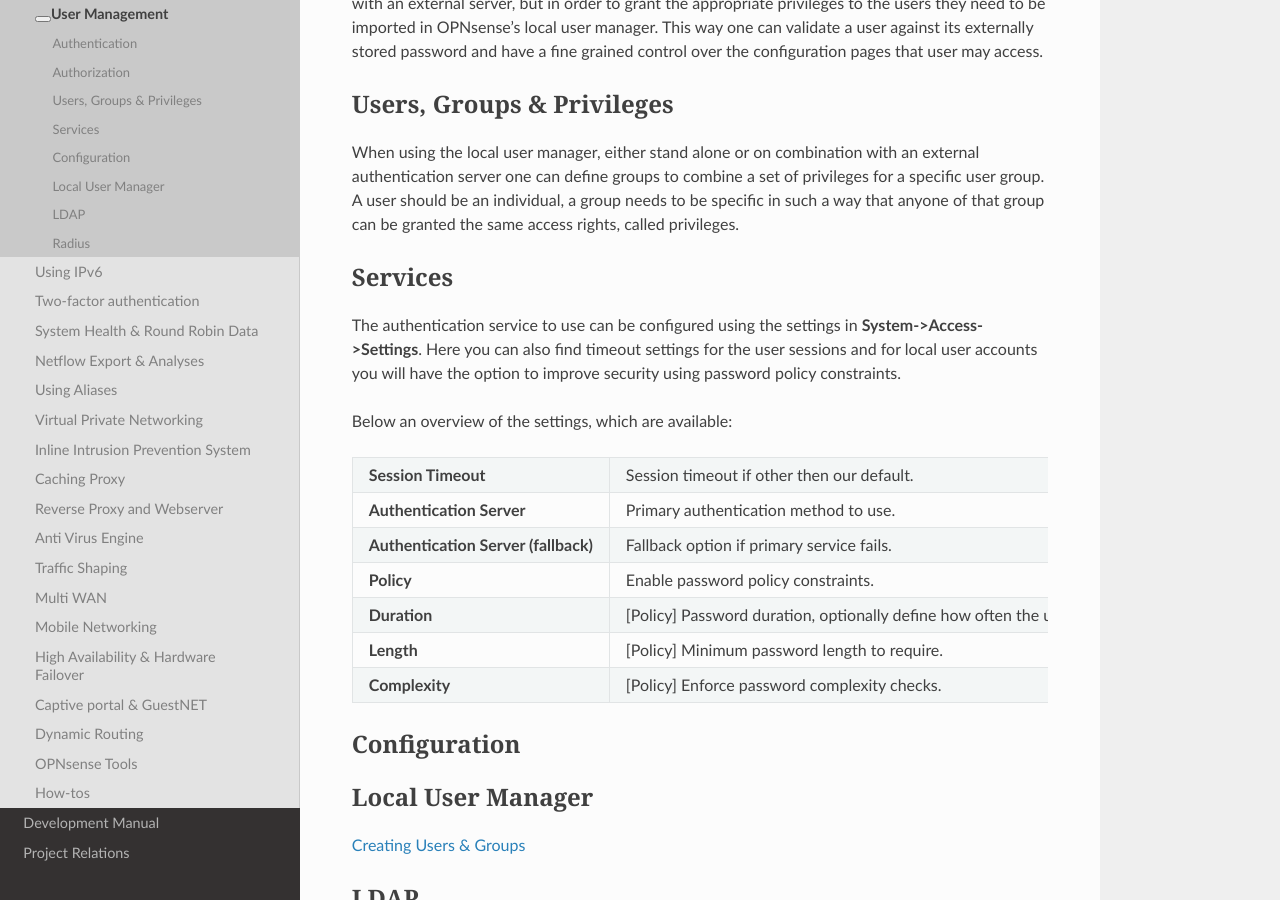
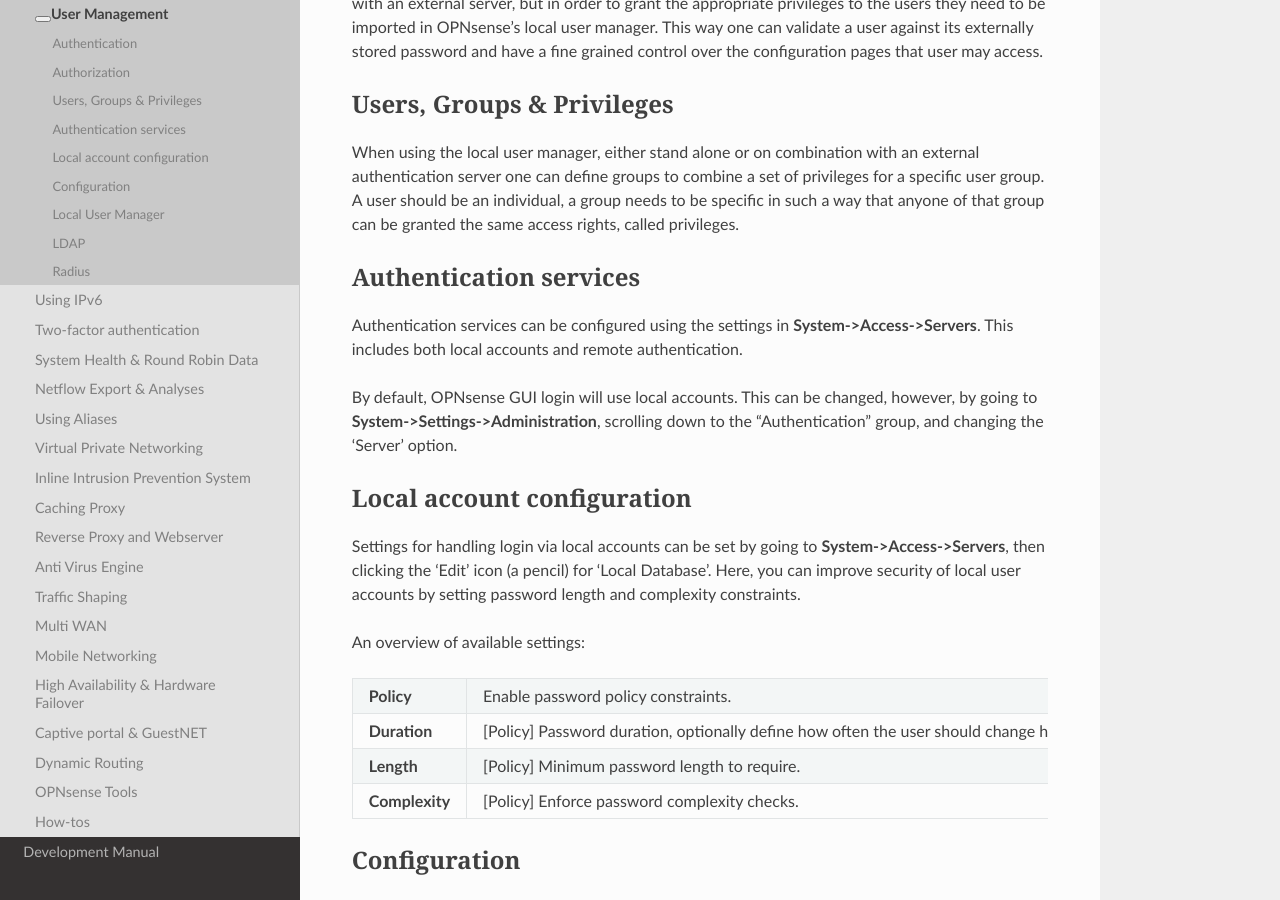
Before and after one commit to opnsense/docs, a Sphinx documentation site: the page built from source/manual/users.rst, in a window 1280 px wide and 900 px high, scrolled down 1383 px. Built offline with Sphinx 7.4.7 and the Read the Docs theme 2.0.0, drawn with Linux system fonts in a browser that asks for light colours; nearby versions of some CDN libraries; some web fonts are replaced; library files that are not in the unit come from our copies.

Commit message:
Fix #89: Make user manager doc reflect current GUI

```diff
--- a/source/manual/users.rst
+++ b/source/manual/users.rst
@@ -44,19 +44,26 @@
 specific in such a way that anyone of that group can be granted the same access
 rights, called privileges.
 
-Services
+Authentication services
 ----------------------------------
 
-The authentication service to use can be configured using the settings in **System->Access->Settings**.
-Here you can also find timeout settings for the user sessions and for local user accounts you will have the option
-to improve security using password policy constraints.
+Authentication services can be configured using the settings in **System->Access->Servers**.
+This includes both local accounts and remote authentication.
 
-Below an overview of the settings, which are available:
+By default, OPNsense GUI login will use local accounts. This can be changed, however,
+by going to **System->Settings->Administration**, scrolling down to the "Authentication" group,
+and changing the 'Server' option.
+
+Local account configuration
+---------------------------
+
+Settings for handling login via local accounts can be set by going to **System->Access->Servers**,
+then clicking the 'Edit' icon (a pencil) for 'Local Database'. Here, you can improve security of
+local user accounts by setting password length and complexity constraints.
+
+An overview of available settings:
 
 =====================================  ============================================================================================
- **Session Timeout**                   Session timeout if other then our default.
- **Authentication Server**             Primary authentication method to use.
- **Authentication Server (fallback)**  Fallback option if primary service fails.
  **Policy**                            Enable password policy constraints.
  **Duration**                          [Policy] Password duration, optionally define how often the user should change his or her password.
  **Length**                            [Policy] Minimum password length to require.
```
